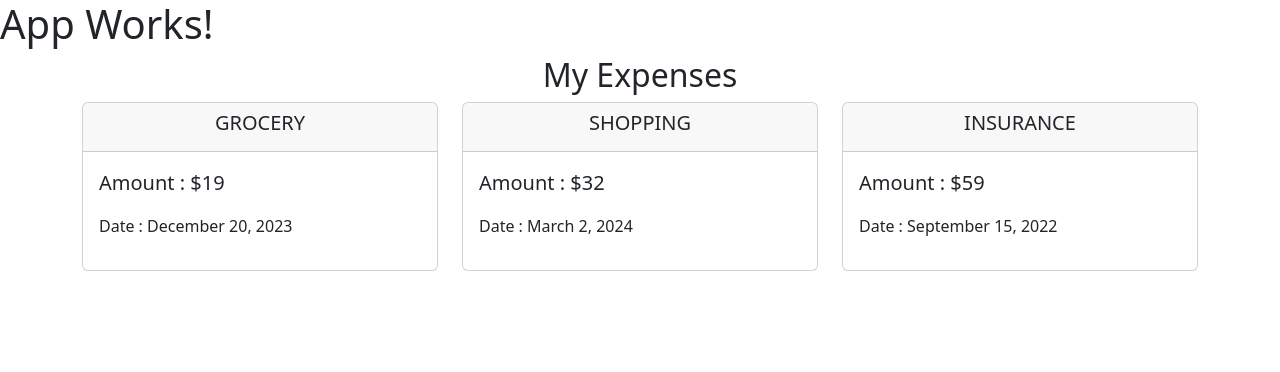
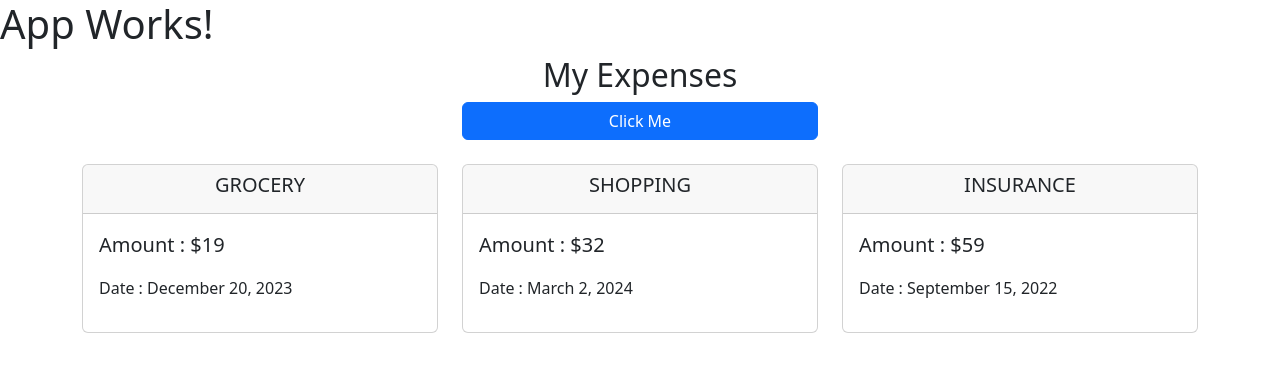
Before and after one commit to synergy2411/apr-24-frontend, a React (Create React App) app in the folder frontend/: page / in a window 1280 px wide. Shown: the top 372 px of the page. Built offline with nearby package versions, Linux system fonts and the light colour scheme.

Commit message:
state added

```diff
--- a/frontend/src/Components/Expenses/Expenses.jsx
+++ b/frontend/src/Components/Expenses/Expenses.jsx
@@ -1,4 +1,4 @@
-import React, { Fragment } from "react";
+import React, { Fragment, useState } from "react";
 import ExpenseItem from "./ExpenseItem/ExpenseItem";
 
 function Expenses() {
@@ -23,10 +23,25 @@ function Expenses() {
     },
   ];
 
+  const [show, setShow] = useState(false);
+
+  const clickHandler = () => setShow(!show);
+
   return (
     <Fragment>
       <div className="container">
         <h2 className="text-center">My Expenses</h2>
+
+        <div className="row mb-4">
+          <div className="col-4 offset-4">
+            <div className="d-grid">
+              <button className="btn btn-primary" onClick={clickHandler}>
+                Click Me
+              </button>
+            </div>
+            {show ? <p>This paragraph will appear dynamically</p> : null}
+          </div>
+        </div>
 
         <div className="row">
           <ExpenseItem expense={expenses[0]} />
```
